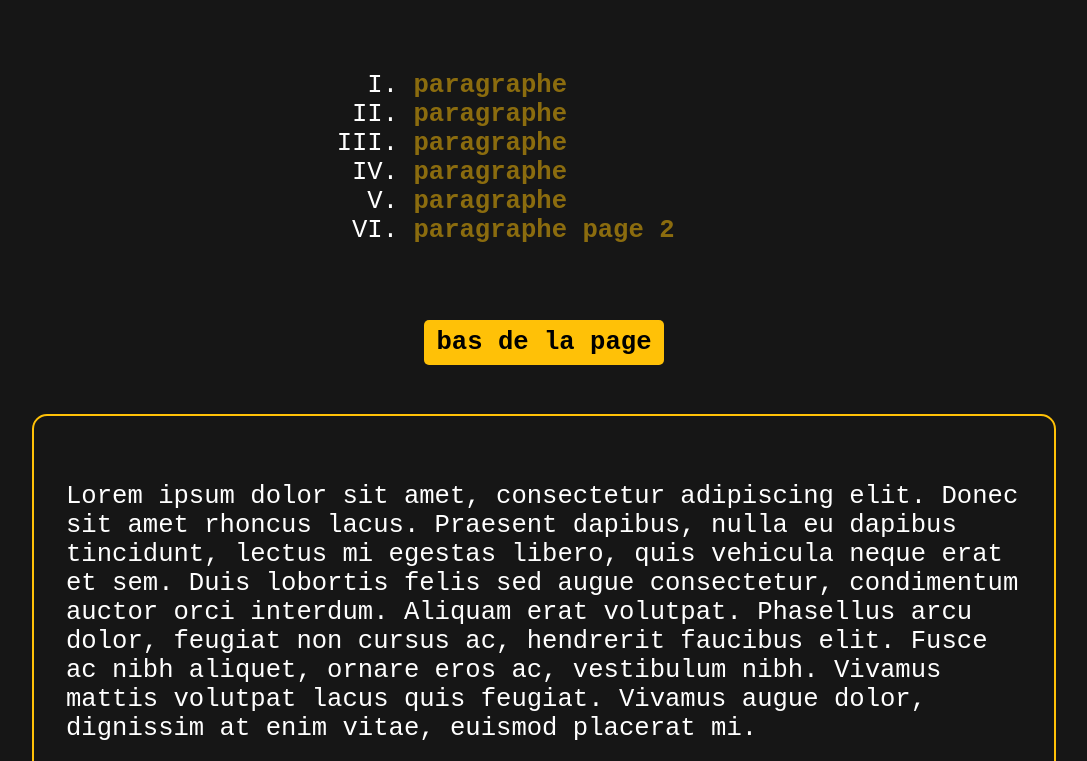
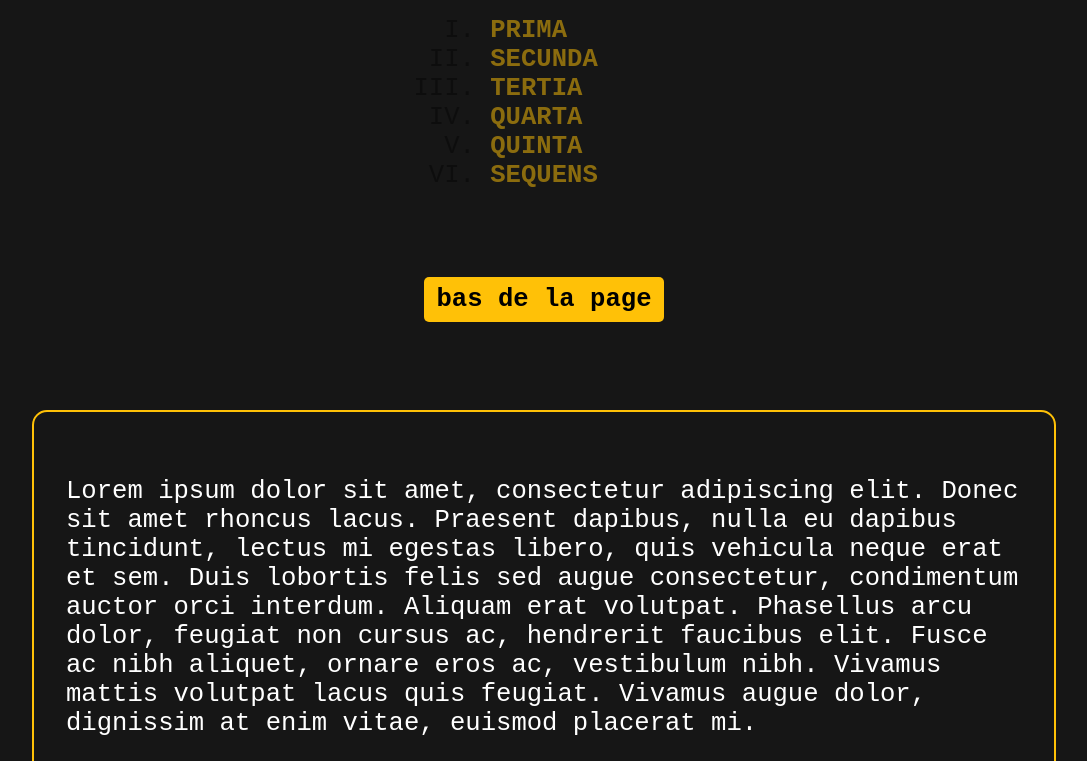
Before and after one commit to Jemaimee/lorem-ipsum-website, a plain HTML site: page index.html in a window 1280 px wide. Shown: the part 150-911 px from the top of the page, without its empty margins (96-1183 px from the left). Drawn offline with Linux system fonts and the light colour scheme.

Commit message:
fixed interface visuals

```diff
--- a/index.html
+++ b/index.html
@@ -12,12 +12,12 @@
       </titre>
       <div class="Legend">
         <ol type="I">
-          <li><a href="#1">paragraphe</a></li>
-          <li><a href="#2">paragraphe</a></li>
-          <li><a href="#3">paragraphe</a></li>
-          <li><a href="#4">paragraphe</a></li>
-          <li><a href="#5">paragraphe</a></li>
-          <li><a href="page2.html#1" target="_blank">paragraphe page 2</a></li>
+          <li><a href="#1">PRIMA</a></li>
+          <li><a href="#2">SECUNDA</a></li>
+          <li><a href="#3">TERTIA</a></li>
+          <li><a href="#4">QUARTA</a></li>
+          <li><a href="#5">QUINTA</a></li>
+          <li><a href="page2.html#1" target="_blank">SEQUENS</a></li>
         </ol>
       </div>
       <a href="#bottom">
@@ -25,56 +25,66 @@
       </a>
       <div class="Paragraph">
         <p id="1">
-          Lorem ipsum dolor sit amet, consectetur adipiscing elit. Donec sit amet rhoncus lacus.
-          Praesent dapibus, nulla eu dapibus tincidunt, lectus mi egestas libero, quis vehicula
-          neque erat et sem. Duis lobortis felis sed augue consectetur, condimentum auctor orci
-          interdum. Aliquam erat volutpat. Phasellus arcu dolor, feugiat non cursus ac, hendrerit
-          faucibus elit. Fusce ac nibh aliquet, ornare eros ac, vestibulum nibh. Vivamus mattis
-          volutpat lacus quis feugiat. Vivamus augue dolor, dignissim at enim vitae, euismod
-          placerat mi.
+          Lorem ipsum dolor sit amet, consectetur adipiscing elit. Donec sit
+          amet rhoncus lacus. Praesent dapibus, nulla eu dapibus tincidunt,
+          lectus mi egestas libero, quis vehicula neque erat et sem. Duis
+          lobortis felis sed augue consectetur, condimentum auctor orci
+          interdum. Aliquam erat volutpat. Phasellus arcu dolor, feugiat non
+          cursus ac, hendrerit faucibus elit. Fusce ac nibh aliquet, ornare eros
+          ac, vestibulum nibh. Vivamus mattis volutpat lacus quis feugiat.
+          Vivamus augue dolor, dignissim at enim vitae, euismod placerat mi.
         </p>
         <p id="2">
-          Morbi suscipit auctor tempus. Curabitur auctor lacinia dui, eget dapibus magna hendrerit
-          ac. Nunc blandit lectus in arcu tempor, ac venenatis justo luctus. Nulla semper in ante
-          vel cursus. Phasellus in gravida dolor. Suspendisse sed molestie risus. Suspendisse
-          potenti. Morbi et mi pellentesque, egestas purus vel, aliquam purus. Ut congue arcu a
-          aliquet consequat.
+          Morbi suscipit auctor tempus. Curabitur auctor lacinia dui, eget
+          dapibus magna hendrerit ac. Nunc blandit lectus in arcu tempor, ac
+          venenatis justo luctus. Nulla semper in ante vel cursus. Phasellus in
+          gravida dolor. Suspendisse sed molestie risus. Suspendisse potenti.
+          Morbi et mi pellentesque, egestas purus vel, aliquam purus. Ut congue
+          arcu a aliquet consequat.
         </p>
         <p id="3">
-          Sed egestas erat et lectus egestas, in venenatis nunc pellentesque. Etiam volutpat quam
-          ipsum, scelerisque tempor augue tempus vel. Donec id commodo ante. Nunc suscipit erat id
-          sem tristique, a facilisis metus sodales. Integer volutpat convallis faucibus. Lorem ipsum
-          dolor sit amet, consectetur adipiscing elit. Aenean sit amet orci quis lorem vestibulum
-          aliquam. Donec quis odio vitae metus hendrerit maximus nec in quam. Praesent rhoncus nunc
-          sed varius suscipit. Nulla nunc leo, laoreet vel consequat at, egestas eu ligula. Maecenas
-          hendrerit sit amet arcu nec posuere. Vestibulum volutpat dapibus dui at faucibus. Maecenas
-          tincidunt nibh vel velit pharetra, sed suscipit tellus rutrum. Pellentesque tempor, nisi
-          sit amet molestie commodo, est tellus scelerisque lectus, nec ornare ipsum tortor et arcu.
-          Sed nisi tellus, bibendum ut nisl mattis, vehicula commodo nibh. Quisque quis tortor et
-          justo ornare varius eu a risus.
+          Sed egestas erat et lectus egestas, in venenatis nunc pellentesque.
+          Etiam volutpat quam ipsum, scelerisque tempor augue tempus vel. Donec
+          id commodo ante. Nunc suscipit erat id sem tristique, a facilisis
+          metus sodales. Integer volutpat convallis faucibus. Lorem ipsum dolor
+          sit amet, consectetur adipiscing elit. Aenean sit amet orci quis lorem
+          vestibulum aliquam. Donec quis odio vitae metus hendrerit maximus nec
+          in quam. Praesent rhoncus nunc sed varius suscipit. Nulla nunc leo,
+          laoreet vel consequat at, egestas eu ligula. Maecenas hendrerit sit
+          amet arcu nec posuere. Vestibulum volutpat dapibus dui at faucibus.
+          Maecenas tincidunt nibh vel velit pharetra, sed suscipit tellus
+          rutrum. Pellentesque tempor, nisi sit amet molestie commodo, est
+          tellus scelerisque lectus, nec ornare ipsum tortor et arcu. Sed nisi
+          tellus, bibendum ut nisl mattis, vehicula commodo nibh. Quisque quis
+          tortor et justo ornare varius eu a risus.
         </p>
         <p id="4">
-          Donec ultricies justo vitae est tincidunt sollicitudin. Fusce tristique justo tortor, sit
-          amet efficitur nulla gravida quis. Duis viverra ipsum a sem ullamcorper, bibendum dapibus
-          odio congue. Phasellus porttitor libero vitae magna efficitur, ornare posuere odio
-          euismod. Proin vitae arcu a lorem hendrerit placerat. Aenean sit amet mollis lectus, in
-          cursus quam. Vestibulum vehicula auctor odio, ac posuere mauris vulputate id. Fusce est
-          arcu, placerat id porttitor vel, viverra non neque. Integer venenatis lacus et nisl
-          rhoncus, id varius urna cursus. Etiam tempus tellus sed ex rutrum tincidunt. Quisque
-          convallis augue consequat leo molestie tristique. Fusce pulvinar, lorem eget lacinia
-          posuere, turpis purus dictum eros, ac rutrum lectus lacus et nisl. Aliquam eu diam ex.
-          Fusce consectetur ipsum ut dolor fringilla, sit amet egestas quam blandit. Cras sit amet
-          finibus nisl. Pellentesque habitant morbi tristique senectus et netus et malesuada fames
-          ac turpis egestas.
+          Donec ultricies justo vitae est tincidunt sollicitudin. Fusce
+          tristique justo tortor, sit amet efficitur nulla gravida quis. Duis
+          viverra ipsum a sem ullamcorper, bibendum dapibus odio congue.
+          Phasellus porttitor libero vitae magna efficitur, ornare posuere odio
+          euismod. Proin vitae arcu a lorem hendrerit placerat. Aenean sit amet
+          mollis lectus, in cursus quam. Vestibulum vehicula auctor odio, ac
+          posuere mauris vulputate id. Fusce est arcu, placerat id porttitor
+          vel, viverra non neque. Integer venenatis lacus et nisl rhoncus, id
+          varius urna cursus. Etiam tempus tellus sed ex rutrum tincidunt.
+          Quisque convallis augue consequat leo molestie tristique. Fusce
+          pulvinar, lorem eget lacinia posuere, turpis purus dictum eros, ac
+          rutrum lectus lacus et nisl. Aliquam eu diam ex. Fusce consectetur
+          ipsum ut dolor fringilla, sit amet egestas quam blandit. Cras sit amet
+          finibus nisl. Pellentesque habitant morbi tristique senectus et netus
+          et malesuada fames ac turpis egestas.
         </p>
         <p id="5">
-          Phasellus urna risus, aliquet vel erat sed, condimentum ultricies felis. Proin mattis
-          gravida vulputate. Vestibulum eleifend, erat semper eleifend fringilla, quam quam placerat
-          lectus, vel sodales nibh arcu sit amet mi. Donec viverra est id nisi gravida efficitur.
-          Sed tortor neque, hendrerit eu enim a, egestas laoreet diam. Duis at nisl mauris.
-          Phasellus et fringilla ante, at ultricies quam. Nullam luctus sapien leo. Aliquam vitae
-          sagittis felis. Duis ultrices cursus diam, non convallis lectus lobortis eget. Proin purus
-          sem, pellentesque vel ultrices ut, vestibulum eu nunc. Praesent id venenatis lectus. Sed
+          Phasellus urna risus, aliquet vel erat sed, condimentum ultricies
+          felis. Proin mattis gravida vulputate. Vestibulum eleifend, erat
+          semper eleifend fringilla, quam quam placerat lectus, vel sodales nibh
+          arcu sit amet mi. Donec viverra est id nisi gravida efficitur. Sed
+          tortor neque, hendrerit eu enim a, egestas laoreet diam. Duis at nisl
+          mauris. Phasellus et fringilla ante, at ultricies quam. Nullam luctus
+          sapien leo. Aliquam vitae sagittis felis. Duis ultrices cursus diam,
+          non convallis lectus lobortis eget. Proin purus sem, pellentesque vel
+          ultrices ut, vestibulum eu nunc. Praesent id venenatis lectus. Sed
           eget est ligula. Vestibulum placerat ac diam et commodo.
         </p>
       </div>
--- a/style.css
+++ b/style.css
@@ -12,7 +12,7 @@ body {
   font-size: 2vw;
   display: grid;
   justify-items: center;
-  gap: 3.841vw;
+  gap: 6.841vw;
 }
 
 titre {
@@ -22,7 +22,12 @@ titre {
   text-decoration-color: #ffc107;
 }
 
+h1 {
+  margin: 0px;
+}
+
 a {
+  text-decoration: none;
   color: #ffc107;
 }
 
@@ -32,18 +37,28 @@ a {
 
 ol {
   padding: 0px;
+  margin: 0px;
 }
 
-ol > li > a {
-  text-decoration: none;
+li > a {
   font-weight: bold;
   opacity: 0.5;
   transition: opacity 0.5s ease;
 }
 
-ol > li > a:hover {
+li > a:hover {
   text-decoration: underline dashed;
+  text-decoration-thickness: 15%;
   opacity: 1;
+}
+
+li::marker {
+  color: #00000062;
+}
+
+li:hover::marker {
+  color: #ffffff;
+  content: ">  ";
 }
 
 .Paragraph {
@@ -69,9 +84,12 @@ ol > li > a:hover {
   transform: scale(1.05);
 }
 
-.pages > a {
-  text-decoration: none;
-  color: #ffc107;
+.pages {
+  cursor: pointer;
+}
+
+.pages > a:hover {
+  color: #ffffff;
 }
 
 footer {
@@ -87,6 +105,10 @@ footer {
   padding: 0% 2.5% 2.5% 0%;
   font-size: 150%;
   font-weight: 900;
+}
+
+.help-nav a {
+  text-decoration: underline solid;
 }
 
 .links {
```
Also changed, not shown: page2.html (+5 -5 lines).
